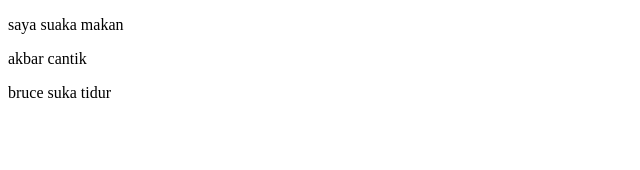
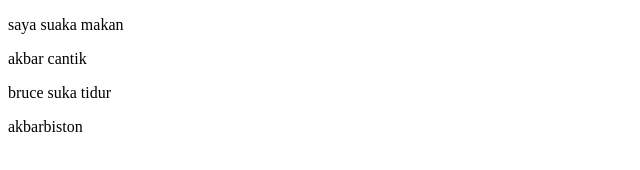
Before and after one commit to bruce270310/bruce-9B-POE, a plain HTML site: page index.html in a window 1280 px wide. Shown: the full height of the page, 0-640 px from the left. Drawn offline with Linux system fonts and the light colour scheme.

Commit message:
update biston

```diff
--- a/index.html
+++ b/index.html
@@ -9,5 +9,6 @@
     <p>saya suaka makan</p>
     <p>akbar cantik</p>
     <p>bruce suka tidur</p>
+    <p>akbarbiston</p>
 </body>
 </html>
```
